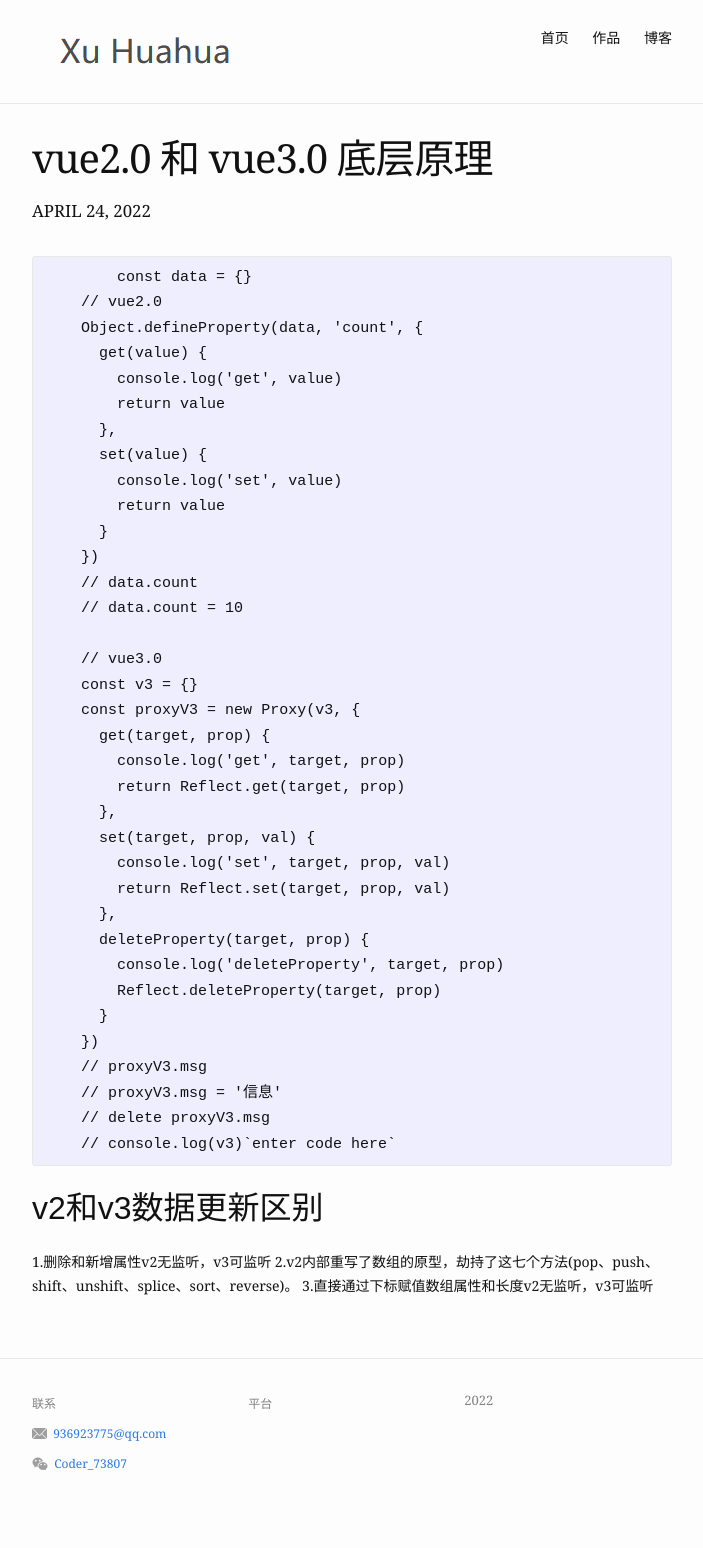
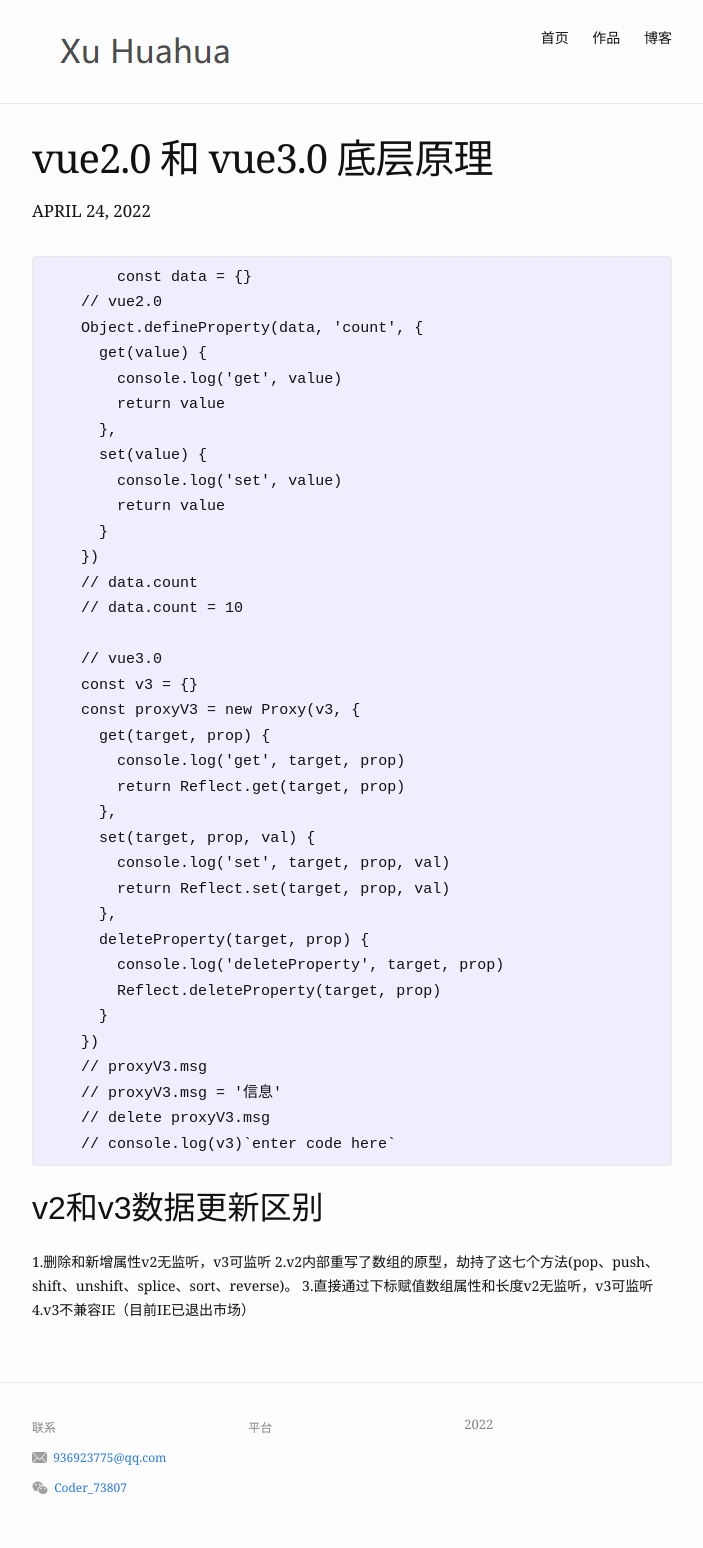
Before and after one commit to ExcellentTim/ExcellentTim.github.io, a Jekyll site: the page built from _posts/2022-04-24-Vue2.0 和 Vue3.0 底层原理.md, in a window 1280 px wide. Shown: the whole page, without its empty margins (288-991 px from the left). Built offline with Jekyll 4.4.1, drawn with Linux system fonts in a browser that asks for light colours; before the commit the page ends 1524 px from its top, so only the background shows below that.

Commit message:
修改文件: _posts/2022-04-24-Vue2.0 和 Vue3.0 底层原理.md

```diff
--- a/_posts/2022-04-24-Vue2.0 和 Vue3.0 底层原理.md
+++ b/_posts/2022-04-24-Vue2.0 和 Vue3.0 底层原理.md
@@ -54,3 +54,4 @@ date:   2022-04-24 12:00:00
 1.删除和新增属性v2无监听，v3可监听
 2.v2内部重写了数组的原型，劫持了这七个方法(pop、push、shift、unshift、splice、sort、reverse)。
 3.直接通过下标赋值数组属性和长度v2无监听，v3可监听
+4.v3不兼容IE（目前IE已退出市场）
```
